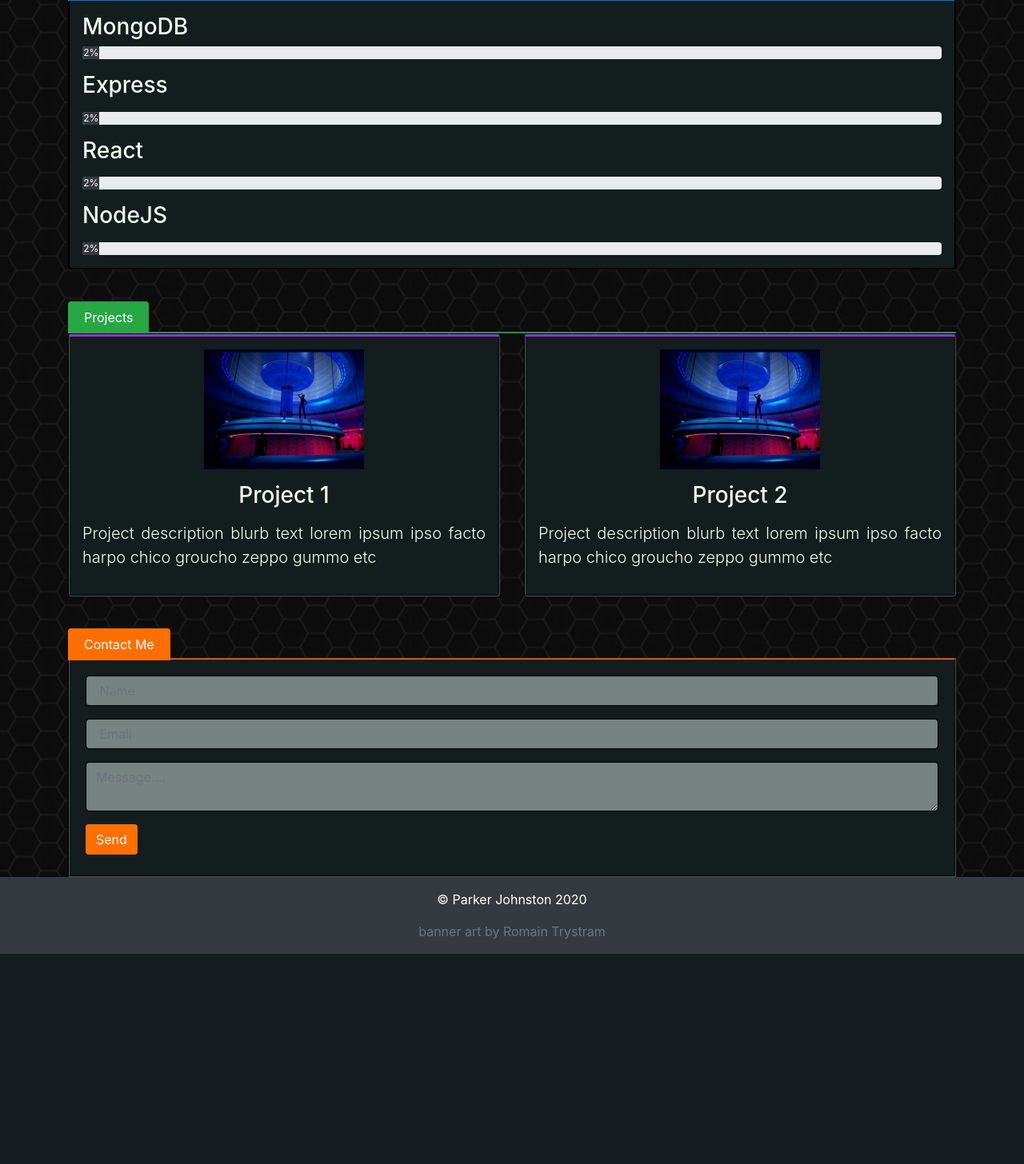
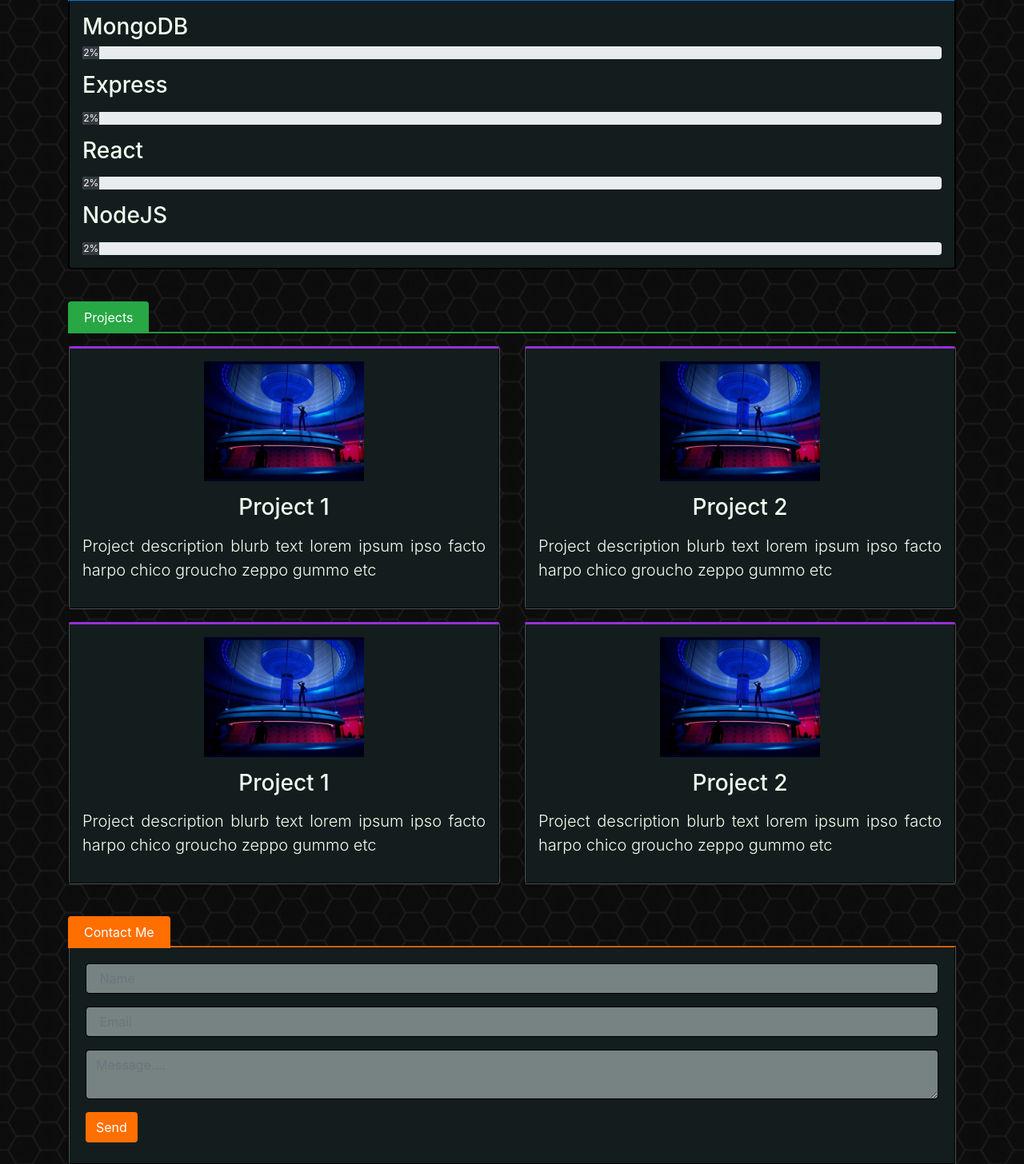
Before and after one commit to Paraprax/portfolio-2021, a PHP site: page / in a window 1280 px wide. Shown: the part 1095-2551 px from the top of the page at 80% size. Before the commit the page ends 2288 px from the top, so only its background shows below. Run offline with PHP 8.4, Linux system fonts and the light colour scheme; some libraries are stand-ins or nearby versions.

Commit message:
Fix project row spacing

```diff
--- a/assets/css/style.css
+++ b/assets/css/style.css
@@ -17,7 +17,12 @@ body {
 }
 
 .bg-success {
-  margin-bottom: 0.5px;
+  margin-bottom: 6px;
+}
+
+.project-row {
+  margin-top: 16px;
+  margin-bottom: 16px;
 }
 
 #bg-img {
--- a/index.html
+++ b/index.html
@@ -151,6 +151,22 @@
       <div class="container">
         <span class="bg-success text-white rounded-top">Projects</span>
         <hr class="bg-success" />
+        <div class="project-row row">
+          <div class="col-lg-6">
+            <div class="card">
+              <img src="assets/images/xenophile.jpg" width="200" height="80" class="img-fluid m-auto py-3" alt="exp-1" />
+              <h3 class="m-auto">Project 1</h3>
+              <p class="lead text-justify p-3">Project description blurb text lorem ipsum ipso facto harpo chico groucho zeppo gummo etc</p>
+            </div>
+          </div>
+          <div class="col-lg-6">
+            <div class="card">
+              <img src="assets/images/xenophile.jpg" width="200" height="80" class="img-fluid m-auto py-3" alt="exp-1" />
+              <h3 class="m-auto">Project 2</h3>
+              <p class="lead text-justify p-3">Project description blurb text lorem ipsum ipso facto harpo chico groucho zeppo gummo etc</p>
+            </div>
+          </div>
+        </div>
         <div class="row">
           <div class="col-lg-6">
             <div class="card">
```
